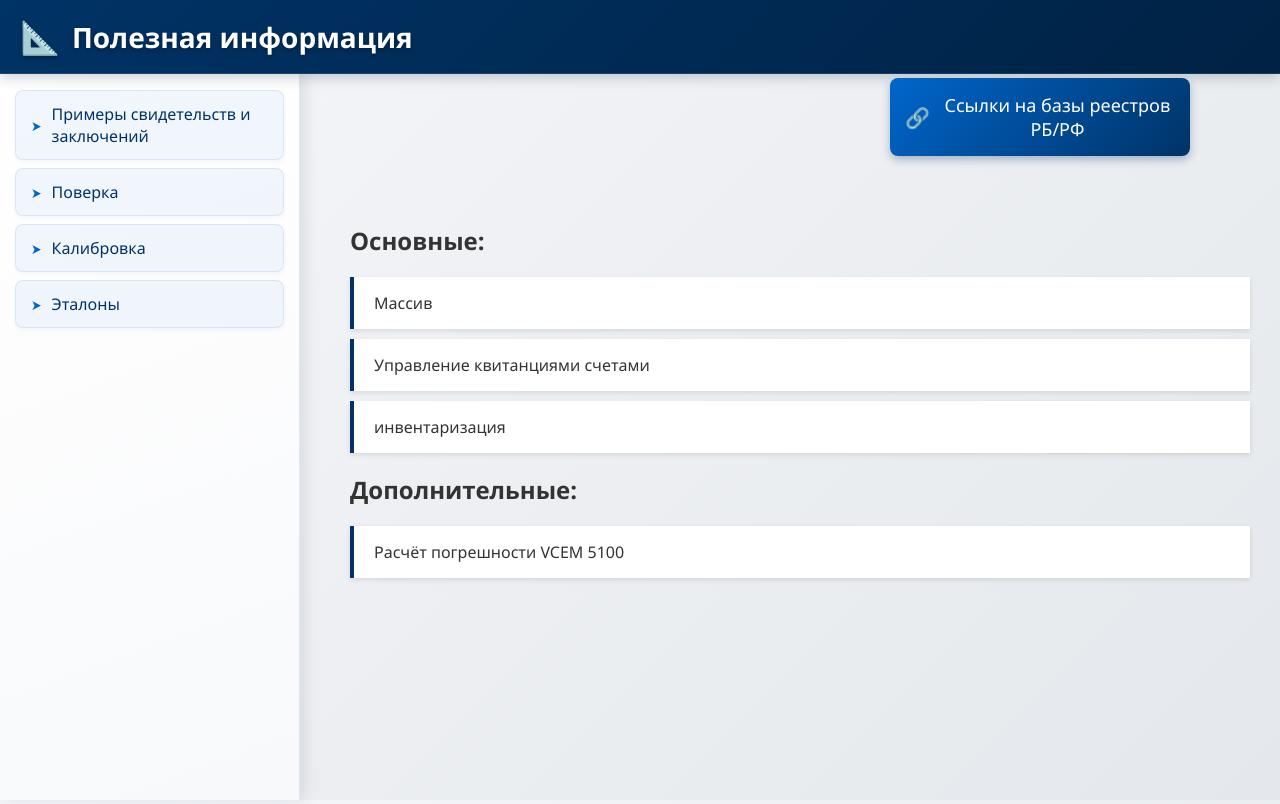
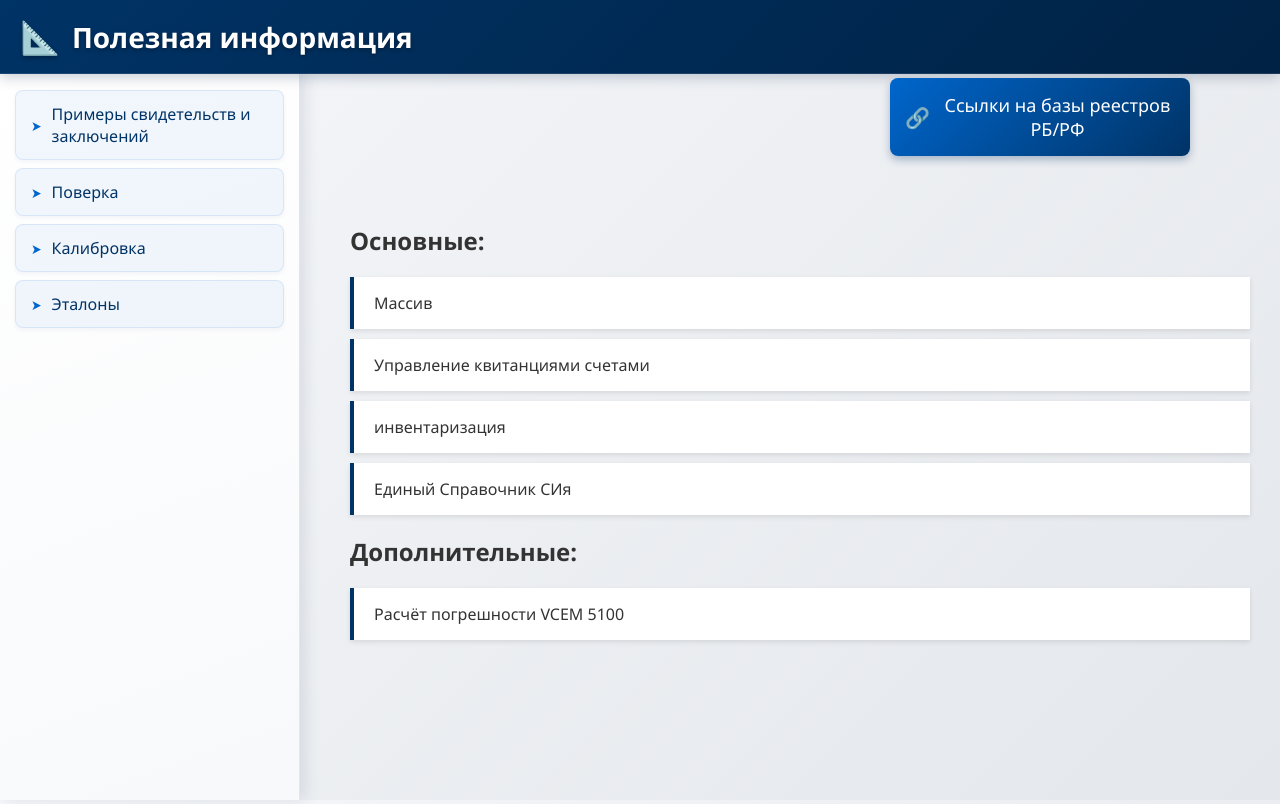
Before and after one commit to Averty321/Vlad-CSMS, a plain HTML site: page index-2.html in a window 1280 px wide. Drawn offline with Linux system fonts and the light colour scheme.

Commit message:
Update index-2.html

```diff
--- a/index-2.html
+++ b/index-2.html
@@ -305,6 +305,8 @@
                 <a href="receipt.html" class="normative-link">Управление квитанциями счетами</a> </li>
                 <div id="registryList" class="dropdown" style="margin-left: 15px; border-left: 2px solid #0066cc;"></div> <li>
                 <a href="Inventory.html" class="normative-link">инвентаризация</a> </li>
+                <div id="registryList" class="dropdown" style="margin-left: 15px; border-left: 2px solid #0066cc;"></div> <li>
+                <a href="Sprav.html" class="normative-link">Единый Справочник СИя</a> </li>
              <h2 class="category-header">Дополнительные:</h2>
             <div class="items-grid"> <li>
                 <a href="verification-VCEM5100.html" class="normative-link">Расчёт погрешности VCEM 5100</a> </li> </ul>
```
